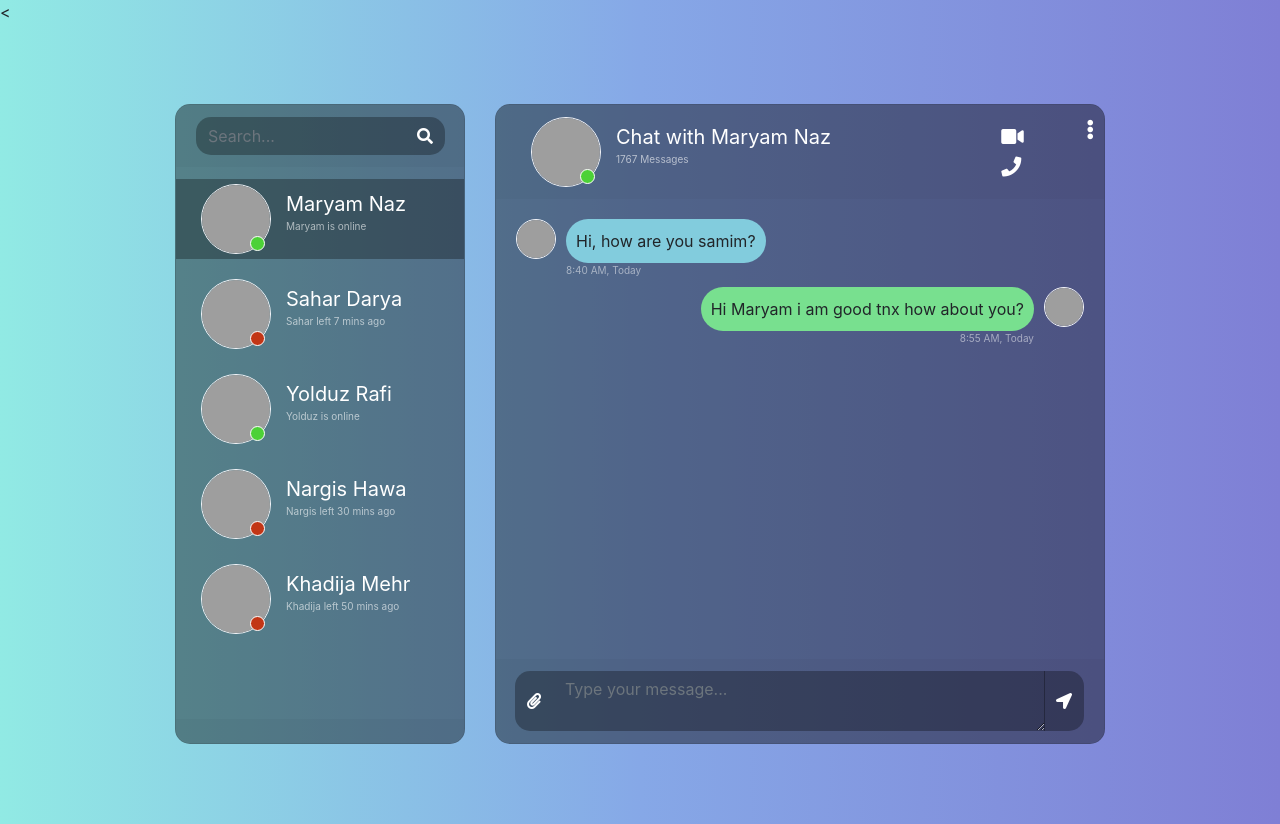
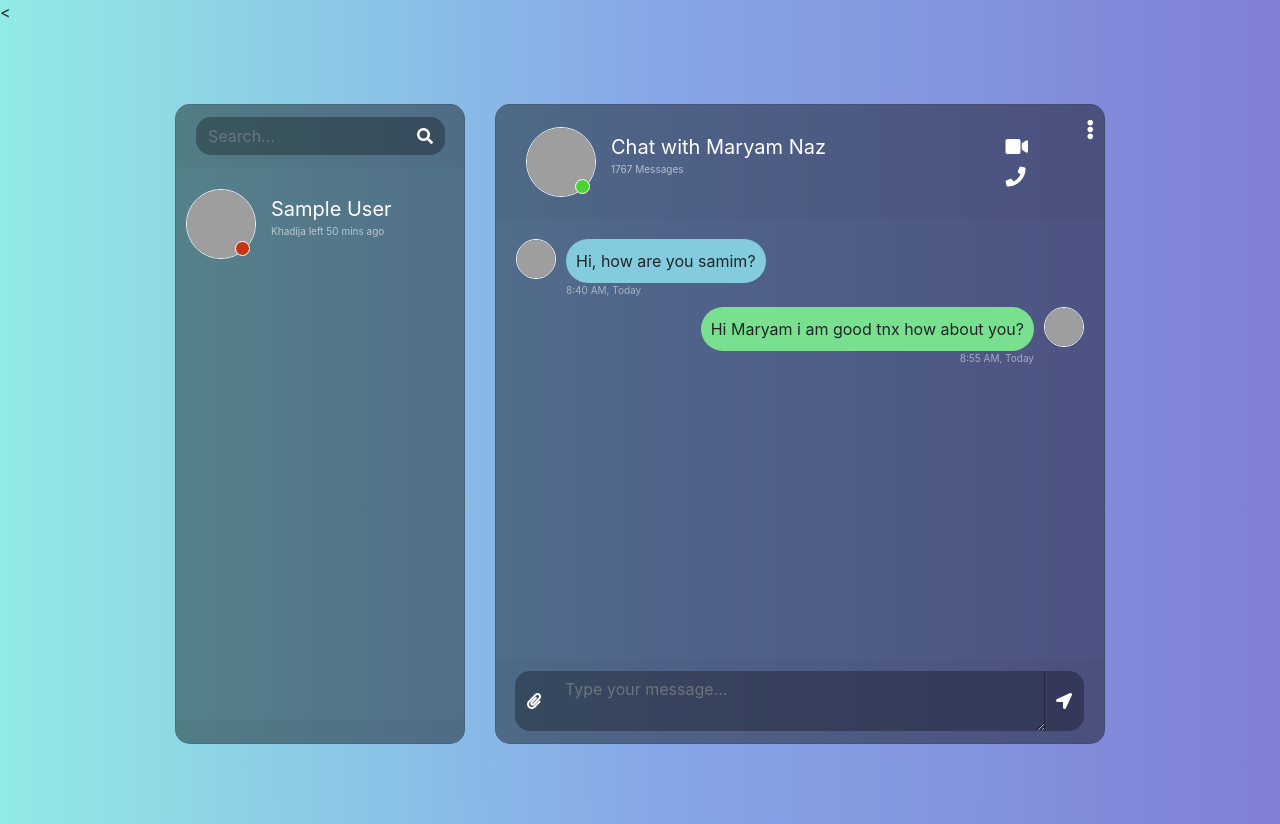
Before and after one commit to group-chat-k15/chat-app, a CodeIgniter app: page /database/chat in a window 1280 px wide. Run offline with CodeIgniter, Linux system fonts and the light colour scheme; tables that the repository leaves empty or names only in its code hold one stand-in row (values such as "Sample post"); some libraries are stand-ins or nearby versions; grey boxes are pictures that could not be loaded.

Commit message:
Hảo lần 3

```diff
--- a/application/controllers/Chat.php
+++ b/application/controllers/Chat.php
@@ -5,9 +5,21 @@ class Chat extends MY_Controller {
 
     public function __construct() {
         parent::__construct();
+        $this->load->model('users_m');
+        $this->load->model('add_friend_m');
+        $this->load->model('comment_m');
     }
 
     public function index() {
+
+        $input = array();
+        $list_friend = $this->add_friend_m->get_list($input);
+
+        foreach ($list_friend as $row) {
+            $row->friend = $this->users_m->get_info($row->friends_id);
+        }
+
+        $this->data['list_friend'] = $list_friend;
 
 
         $this->data['temp'] = 'chat/index';
--- /dev/null
+++ b/application/models/Add_friend_m.php
@@ -0,0 +1,7 @@
+<?php
+
+Class Add_friend_m extends MY_Model {
+
+    var $table = 'add_friend';
+
+}
--- /dev/null
+++ b/application/models/Comment_m.php
@@ -0,0 +1,7 @@
+<?php
+
+Class Comment_m extends MY_Model {
+
+    var $table = 'comment';
+
+}
--- /dev/null
+++ b/application/models/Users_m.php
@@ -0,0 +1,7 @@
+<?php
+
+Class Users_m extends MY_Model {
+
+    var $table = 'users';
+
+}
--- a/application/views/site/chat/index.php
+++ b/application/views/site/chat/index.php
@@ -15,83 +15,45 @@
 				</div>
 				<div class="card-body contacts_body">
 					<ui class="contacts">
-					<li class="active">
-						<div class="d-flex bd-highlight">
+						<?php
+						      $xhtmlListFiend= '';
+						      if(@$list_friend) {
+						          foreach ($list_friend as $row) {
+						              $friend = $row->friend;
+						              $link_img = base_url().'public/img/default-user-'.$friend->sex.'.jpg';
+						              if(!empty($friend->image_link)){
+						                  //$link_img = base_url().'uploads/images/news/1024_512/'.$row->image_link;
+						              }
+						              $xhtmlListFiend .= '<li>
+                                    						<div class="d-flex bd-highlight friend-box" id-user="'.$friend->id.'">
                                     							<div class="img_cont">
                                     								<img
-									src="https://devilsworkshop.org/files/2013/01/enlarged-facebook-profile-picture.jpg"
-									class="rounded-circle user_img"> <span class="online_icon"></span>
-							</div>
-							<div class="user_info">
-								<span>Maryam Naz</span>
-								<p>Maryam is online</p>
-							</div>
-						</div>
-					</li>
-					<li>
-						<div class="d-flex bd-highlight">
-							<div class="img_cont">
-								<img
-									src="https://2.bp.blogspot.com/-8ytYF7cfPkQ/WkPe1-rtrcI/AAAAAAAAGqU/FGfTDVgkcIwmOTtjLka51vineFBExJuSACLcBGAs/s320/31.jpg"
+                                    									src="'.$link_img.'"
                                     									class="rounded-circle user_img"> <span
                                     									class="online_icon offline"></span>
                                     							</div>
                                     							<div class="user_info">
-								<span>Sahar Darya</span>
-								<p>Sahar left 7 mins ago</p>
-							</div>
-						</div>
-					</li>
-					<li>
-						<div class="d-flex bd-highlight">
-							<div class="img_cont">
-								<img
-									src="https://i.pinimg.com/originals/54/6e/6d/546e6d4c6ce4322e6aa3b2f8ca73ac28.jpg"
-									class="rounded-circle user_img"> <span class="online_icon"></span>
-							</div>
-							<div class="user_info">
-								<span>Yolduz Rafi</span>
-								<p>Yolduz is online</p>
-							</div>
-						</div>
-					</li>
-					<li>
-						<div class="d-flex bd-highlight">
-							<div class="img_cont">
-								<img
-									src="http://profilepicturesdp.com/wp-content/uploads/2018/07/sweet-girl-profile-pictures-9.jpg"
-									class="rounded-circle user_img"> <span
-									class="online_icon offline"></span>
-							</div>
-							<div class="user_info">
-								<span>Nargis Hawa</span>
-								<p>Nargis left 30 mins ago</p>
-							</div>
-						</div>
-					</li>
-					<li>
-						<div class="d-flex bd-highlight">
-							<div class="img_cont">
-								<img
-									src="https://www.freshmorningquotes.com/wp-content/uploads/2015/11/cute-and-beautifull-girls-profile-pictures.jpg"
-									class="rounded-circle user_img"> <span
-									class="online_icon offline"></span>
-							</div>
-							<div class="user_info">
-								<span>Khadija Mehr</span>
+                                    								<span>'.$friend->name.'</span>
                                     								<p>Khadija left 50 mins ago</p>
                                     							</div>
                                     						</div>
-					</li>
+    					                               </li>';
+						          }
+						      }
+						      echo $xhtmlListFiend;
+						?>
 					</ui>
 				</div>
 				<div class="card-footer"></div>
 			</div>
 		</div>
 		<div class="col-md-8 col-xl-6 chat">
-			<div class="card">
+			<div class="card message-board">
+				<div class="loading-message d-none">
+					<img src="<?= base_url('public/img/loading.gif')?>" />
+				</div>
 				<div class="card-header msg_head">
-					<div class="d-flex bd-highlight">
+					<div class="d-flex bd-highlight friend-box">
 						<div class="img_cont">
 							<img
 								src="https://devilsworkshop.org/files/2013/01/enlarged-facebook-profile-picture.jpg"
--- a/public/css/style.css
+++ b/public/css/style.css
@@ -86,7 +86,6 @@
 		}
 		.contacts li{
 			width: 100% !important;
-			padding: 5px 10px;
 			margin-bottom: 15px !important;
 		}
 	.active{
@@ -250,3 +249,35 @@
 .bd-highlight {
 	padding: 0px 15px;
 }
+
+.message-board {
+	position: relative;
+}
+
+.loading-message {
+	position: absolute;
+	width: 100%;
+	height: 100%;
+	left: 0;
+	top: 0;
+	z-index: 100;
+	background: rgba(255, 255, 255, 0.6);
+}
+
+.friend-box {
+	cursor: pointer;
+	padding: 10px;
+}
+
+.friend-box:hover {
+	background: rgba(255,255,255,0.6);
+
+}
+
+.loading-message img {
+	position: absolute;
+	width: 20px;
+	left: 50%;
+	top: 50%;
+	transform: translate(-50%, -50%);
+}
--- a/public/my-js/main.js
+++ b/public/my-js/main.js
@@ -0,0 +1,14 @@
+
+// load broad mesage
+$('.friend-box').click(function() {
+	let idUser = $(this).attr('id-user');
+	$.ajax({
+	    url: base_url + 'product/watch',
+	    type: 'POST',
+	    data: {id: id},
+	    success: function (data) {
+	    	 $("#watch").html(data);
+	    }
+	});
+	$('.loading-message').removeClass('d-none')
+});
```
Also changed, not shown: application/core/MY_Model.php (added, +318 -0 lines), public/img/default-user-1.jpg (added), public/img/loading.gif (added). Lines whose indentation alone changed are shown as unchanged.
